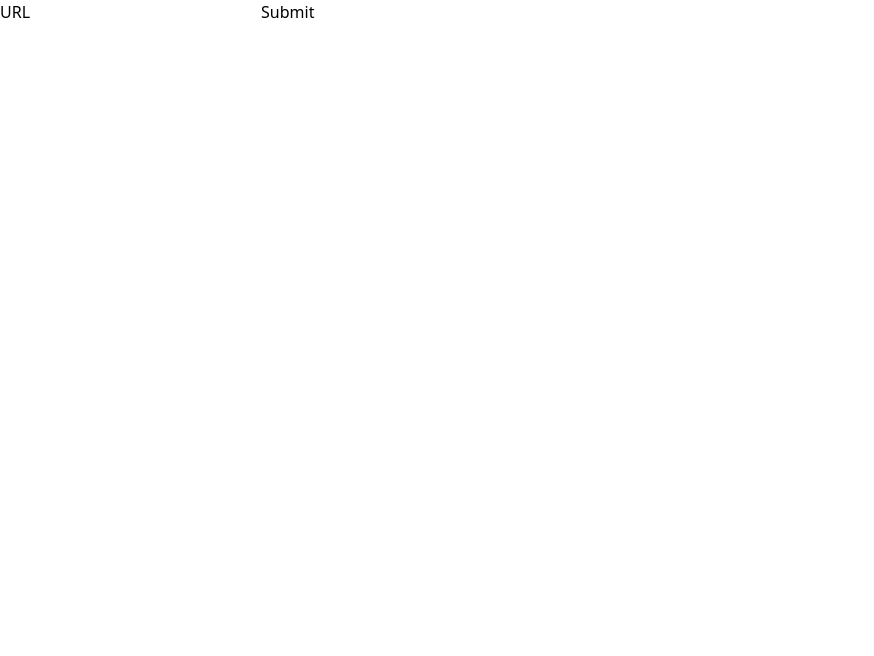
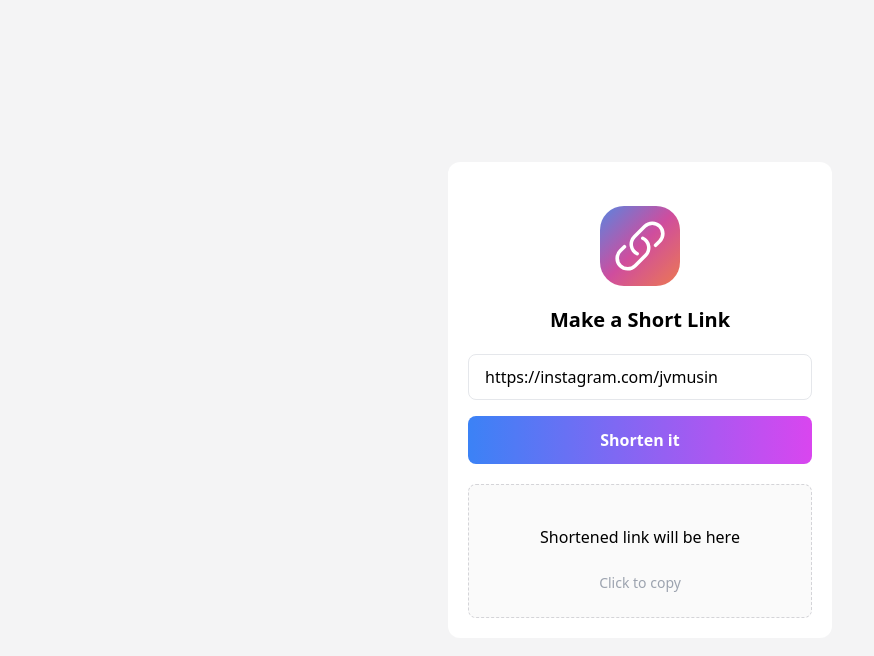
Before and after one commit to jvmusin/next-url-shortener, a Next.js app: page / in a window 1280 px wide. Shown: the top 656 px of the page, without its empty margins (0-874 px from the left). Built offline with nearby package versions, Linux system fonts and the light colour scheme.

Commit message:
Implement basic design

```diff
--- a/app/page.tsx
+++ b/app/page.tsx
@@ -1,9 +1,60 @@
-import UrlForm from '../components/UrlForm'
-import UrlList from '../components/UrlList'
+"use client";
+
+import {LinkIcon} from "@heroicons/react/24/solid";
+import {usePostUrlMutation} from "@/utils/use-fetch";
+import {FormEventHandler} from "react";
 
 export default function Page() {
-  return <div>
-    <UrlForm/>
-    <UrlList/>
-  </div>
+  const postUrl = usePostUrlMutation();
+  const handleSubmit: FormEventHandler<HTMLFormElement> = async (event) => {
+    event.preventDefault();
+    const url = event.target.url.value;
+    const response = await postUrl.trigger({url});
+    console.log(`The new id is`, response.id);
+  };
+  const handleCopy = () => {
+    navigator.clipboard.writeText(postUrl.data?.url)
+  };
+
+  return (
+    <div className="h-screen w-screen bg-zinc-100 grid place-items-center">
+      <div className="bg-white w-full max-w-sm rounded-xl p-5 flex flex-col items-center space-y-5">
+        <div
+          className=" bg-purple-600 bg-gradient-to-br from-[#5885e0] to-[#EC7951] via-[#CF4D9E] p-3 rounded-3xl mt-6">
+          <LinkIcon className="h-14 w-14 text-white"/>
+        </div>
+        <h1 className="text-xl mb-10 font-semibold">Make a Short Link</h1>
+        <form onSubmit={handleSubmit} className="w-full">
+          <input
+            type="url"
+            id="url"
+            name="url"
+            required
+            className="w-full border rounded-lg border-gray-200 leading-[2.75rem] indent-4"
+            value="https://instagram.com/jvmusin"
+          />
+
+          <button
+            type="submit"
+            className="w-full bg-purple-600 mt-4 bg-gradient-to-r from-blue-500 to-fuchsia-500 h-12 font-bold text-white rounded-lg hover:text-opacity-70"
+          >
+            Shorten it
+          </button>
+        </form>
+        <div
+          onClick={handleCopy}
+          className="group bg-zinc-50 w-full border border-dashed border-zinc-300 hover:border-zinc-400 hover:bg-zinc-100 hover:cursor-pointer rounded-lg flex flex-col items-center"
+        >
+          <p className="mt-10">
+            {postUrl.isMutating
+              ? "Loading..."
+              : postUrl.data?.url ?? "Shortened link will be here"}
+          </p>
+          <p className="text-sm text-gray-400 mt-6 mb-6 group-hover:underline">
+            Click to copy
+          </p>
+        </div>
+      </div>
+    </div>
+  );
 }
--- a/components/UrlForm.js
+++ b/components/UrlForm.js
@@ -11,11 +11,13 @@ export default function UrlForm () {
     console.log(`The new id is`, response.id)
   }
   return (
-    <form onSubmit={handleSubmit}>
-      <label htmlFor="url">URL</label>
-      <input type="url" id="url" name="url" required/>
+    <form onSubmit={handleSubmit} className='w-full'>
+      <input type="url" id="url" name="url" required
+      className='w-full border rounded-lg border-gray-200 leading-[2.75rem] indent-4'
+      value='https://instagram.com/jvmusin'
+      />
 
-      <button type="submit">Submit</button>
+      <button type="submit" className='w-full bg-purple-600 mt-4 bg-gradient-to-r from-blue-500 to-fuchsia-500 h-12 font-bold text-white rounded-lg'>Shorten it</button>
     </form>
   )
 }
--- a/package.json
+++ b/package.json
@@ -9,6 +9,7 @@
     "lint": "next lint"
   },
   "dependencies": {
+    "@heroicons/react": "^2.0.13",
     "@next/font": "13.1.2",
     "@types/node": "18.11.18",
     "@types/react": "18.0.26",
```
Also changed, not shown: 1 other file (tests, documents, lock files or other folders).
